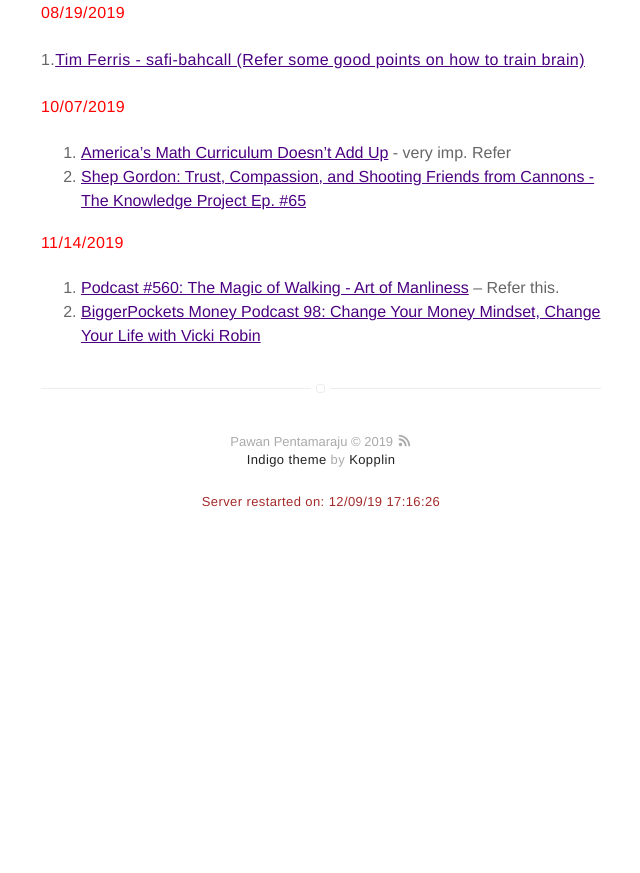
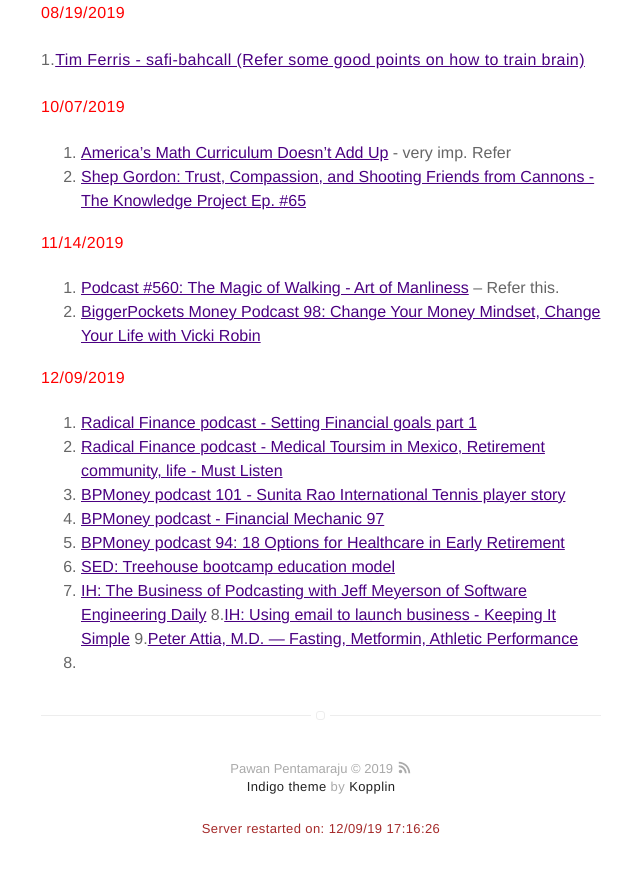
Before and after one commit to pawanpe/pawanpe.github.io, a Jekyll site: the page built from booklist/2019/articlesandvideos.markdown, in a window 1280 px wide and 900 px high, scrolled down 2143 px. Shown: the top 873 px of the window, without its empty margins (319-959 px from the left). Built offline with Jekyll 4.4.1, drawn with Linux system fonts in a browser that asks for light colours; before the commit the page ends 2716 px from its top, so only the background shows below that.

Commit message:
Updating podcast list for Dec 2019.

```diff
--- a/booklist/2019/articlesandvideos.markdown
+++ b/booklist/2019/articlesandvideos.markdown
@@ -92,3 +92,17 @@ layout: page
 
 1. [Podcast #560: The Magic of Walking - Art of Manliness](https://www.artofmanliness.com/articles/benefits-of-walking/) -- Refer this.
 2. [BiggerPockets Money Podcast 98: Change Your Money Mindset, Change Your Life with Vicki Robin](https://www.biggerpockets.com/blog/biggerpockets-money-podcast-98-vicki-robin)
+
+
+<b style="color: red">12/09/2019</b>
+
+1. [Radical Finance podcast - Setting Financial goals part 1](https://podcasts.apple.com/us/podcast/681-how-to-set-financial-goals-part-1-dream-count-cost/id896153632?i=1000458418128)
+2. [Radical Finance podcast - Medical Toursim in Mexico, Retirement community, life - Must Listen](https://podcasts.apple.com/us/podcast/676-medical-tourism-real-life-experiences-from-myles/id896153632?i=1000456149824)
+3. [BPMoney podcast 101 - Sunita Rao International Tennis player story](https://www.biggerpockets.com/blog/biggerpockets-money-podcast-101-sunitha-rao)
+4. [BPMoney podcast - Financial Mechanic 97 ](https://www.biggerpockets.com/blog/biggerpockets-money-podcast-97-financial-mechanic)
+5. [BPMoney podcast 94: 18 Options for Healthcare in Early Retirement](https://www.biggerpockets.com/blog/biggerpockets-money-podcast-94-lynn-frair)
+6. [SED: Treehouse bootcamp education model](https://softwareengineeringdaily.com/2019/10/09/treehouse-business-and-education-with-ryan-carson/)
+7. [IH: The Business of Podcasting with Jeff Meyerson of Software Engineering Daily](https://www.indiehackers.com/podcast/114-jeff-meyerson-of-software-engineering-daily)
+8.[IH: Using email to launch business - Keeping It Simple](https://www.indiehackers.com/podcast/108-sam-parr-of-the-hustle)
+9.[Peter Attia, M.D. — Fasting, Metformin, Athletic Performance](https://tim.blog/2019/11/27/peter-attia-fasting-metforming-longevity/)
+10.
```
